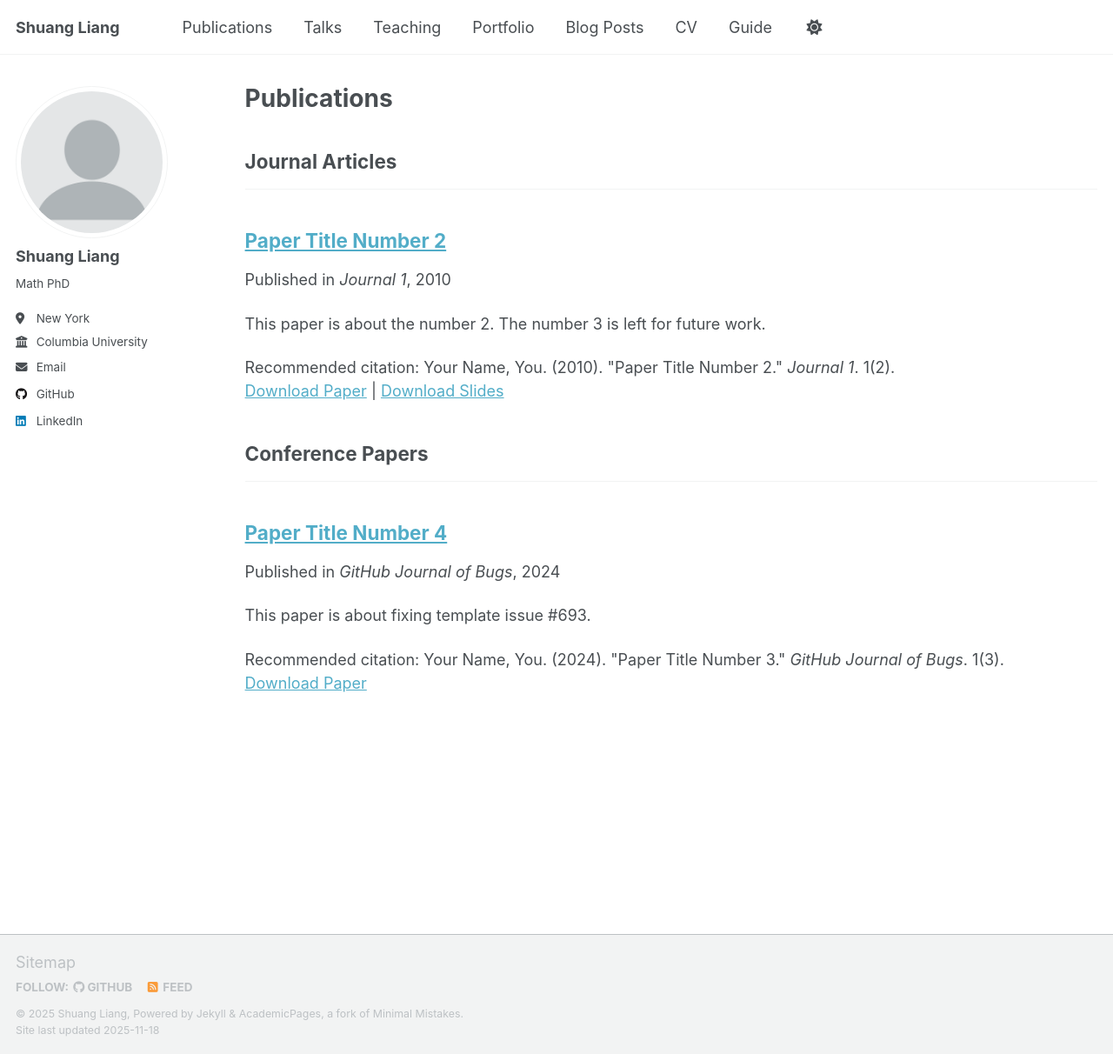
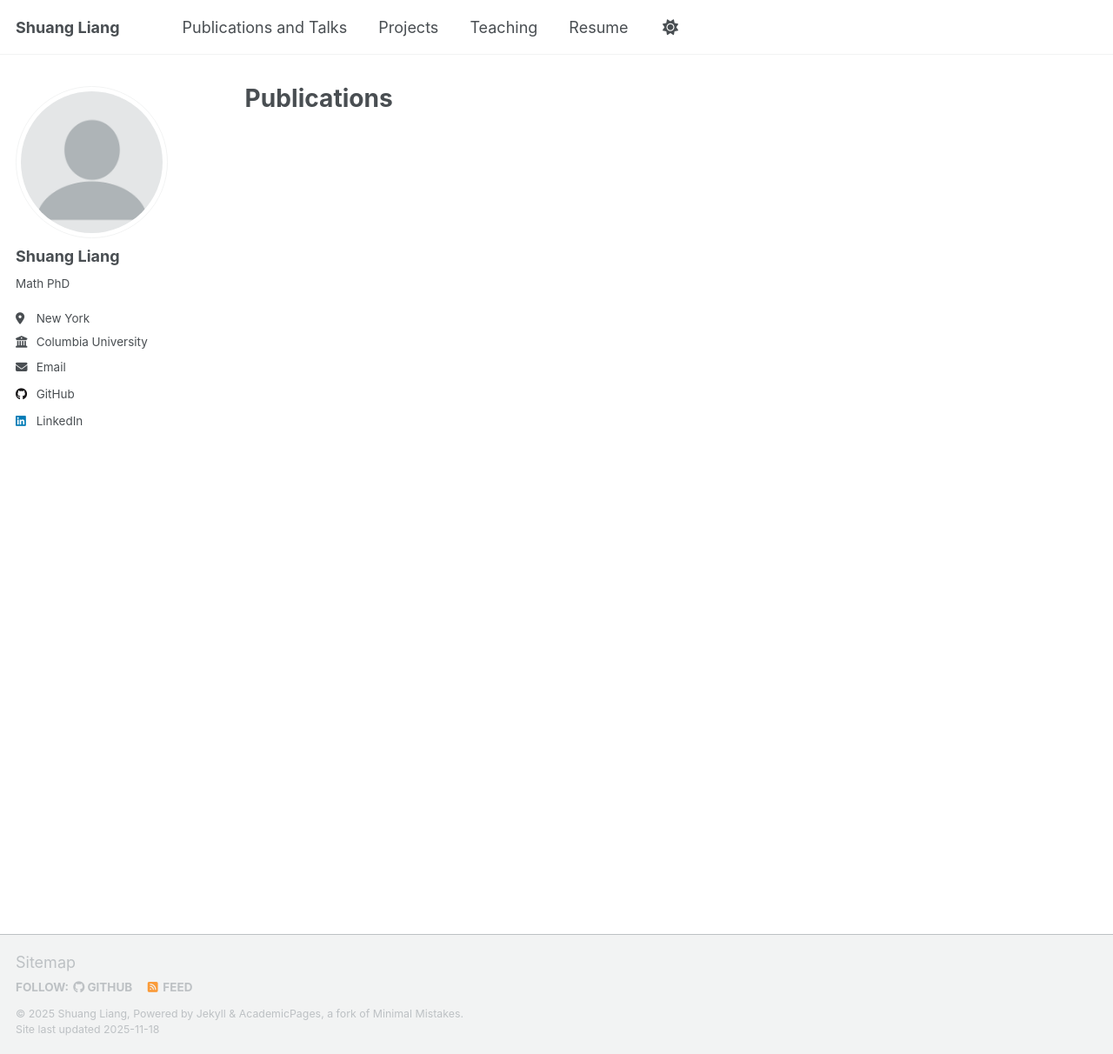
Before and after one commit to Shuang-Liang-0/Shuang-Liang-0.github.io, a Jekyll site: the page built from _pages/publications.html, in a window 1280 px wide and 1212 px high. Shown: the whole window at 87% size. Built offline with Jekyll 4.4.1, drawn with Linux system fonts in a browser that asks for light colours; a script that is not in the unit is left out.

Commit message:
edit publications

```diff
--- a/_data/navigation.yml
+++ b/_data/navigation.yml
@@ -8,26 +8,29 @@
 #      Markdown formatted page while the second is generated using JSON.
 
 main:
-  - title: "Publications"
+  - title: "Publications and Talks"
     url: /publications/
 
-  - title: "Talks"
-    url: /talks/
+  # - title: "Talks"
+  #   url: /talks/
+
+  - title: "Projects"
+    url: /projects/
 
   - title: "Teaching"
     url: /teaching/
 
-  - title: "Portfolio"
-    url: /portfolio/
+  # - title: "Portfolio"
+  #   url: /portfolio/
 
-  - title: "Blog Posts"
-    url: /year-archive/
+  # - title: "Blog Posts"
+  #   url: /year-archive/
 
-  - title: "CV"
+  - title: "Resume"
     url: /cv/
 
   # - title: "CV"
   #   url: /cv-json/
 
-  - title: "Guide"
-    url: /markdown/
+  # - title: "Guide"
+  #   url: /markdown/
--- a/_publications/2022-11-01-paper-title-number-2.md
+++ /dev/null
@@ -1,14 +0,0 @@
----
-title: "Paper Title Number 2"
-collection: publications
-category: manuscripts
-permalink: /publication/2010-10-01-paper-title-number-2
-excerpt: 'This paper is about the number 2. The number 3 is left for future work.'
-date: 2010-10-01
-venue: 'Journal 1'
-slidesurl: 'https://academicpages.github.io/files/slides2.pdf'
-paperurl: 'https://academicpages.github.io/files/paper2.pdf'
-citation: 'Your Name, You. (2010). &quot;Paper Title Number 2.&quot; <i>Journal 1</i>. 1(2).'
----
-
-The contents above will be part of a list of publications, if the user clicks the link for the publication than the contents of section will be rendered as a full page, allowing you to provide more information about the paper for the reader. When publications are displayed as a single page, the contents of the above "citation" field will automatically be included below this section in a smaller font.
--- a/_publications/2023-11-01-paper-title-number-4.md
+++ /dev/null
@@ -1,13 +0,0 @@
----
-title: "Paper Title Number 4"
-collection: publications
-category: conferences
-permalink: /publication/2024-02-17-paper-title-number-4
-excerpt: 'This paper is about fixing template issue #693.'
-date: 2024-02-17
-venue: 'GitHub Journal of Bugs'
-paperurl: 'https://academicpages.github.io/files/paper3.pdf'
-citation: 'Your Name, You. (2024). &quot;Paper Title Number 3.&quot; <i>GitHub Journal of Bugs</i>. 1(3).'
----
-
-The contents above will be part of a list of publications, if the user clicks the link for the publication than the contents of section will be rendered as a full page, allowing you to provide more information about the paper for the reader. When publications are displayed as a single page, the contents of the above "citation" field will automatically be included below this section in a smaller font.
```
Also changed, not shown: _pages/about.md (+3 -3 lines), _publications/2022-11-01-klemyatin-liang-wang.md (added, +11 -0 lines), _publications/2022-11-01-test-publication.md (added, +10 -0 lines), _publications/2023-11-01-liang-shen-smith.md (added, +11 -0 lines), _publications/2025-12-01-liang.md (renamed from _publications/2025-12-01-paper-title-number-5.md, +1 -1 lines).
